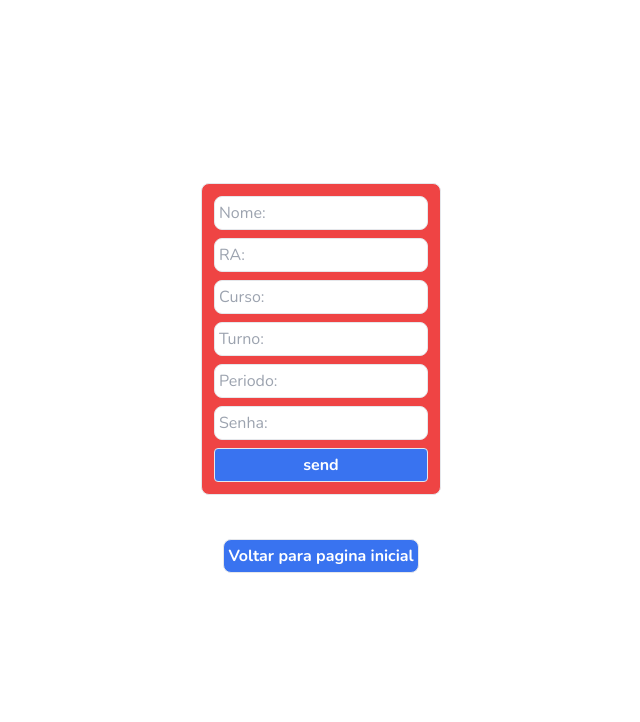
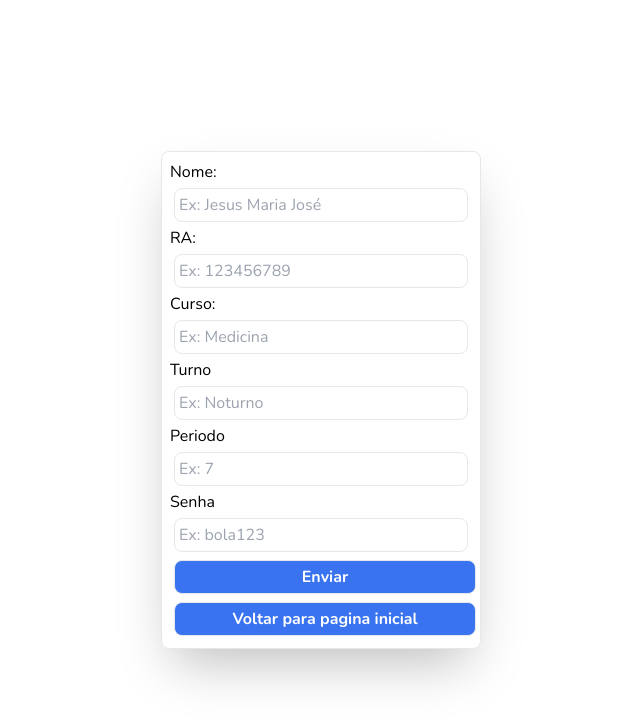
Before and after one commit to guimell/myuni, a Next.js app: page /signup in a window 1280 px wide. Shown: the top 722 px of the page, without its empty margins (319-959 px from the left). Built offline with nearby package versions, Linux system fonts and the light colour scheme.

Commit message:
overhaul signup

```diff
--- a/src/app/signup/page.tsx
+++ b/src/app/signup/page.tsx
@@ -58,56 +58,63 @@ export default function SignUp() {
 
   return (
     <main>
-      <div className="bg-red-500 border p-2 rounded-lg">
+      <div className="bg-transparent shadow-2xl border p-2 rounded-lg w-full sm:w-80">
         <form className="flex flex-col" onSubmit={creatUser}>
+          <p>Nome:</p>
           <input
             onChange={(event) => setName(event.target.value)}
             type="text"
-            placeholder="Nome:"
+            placeholder="Ex: Jesus Maria José"
             value={name}
           />
+          <p>RA:</p>
           <input
             onChange={(event) => setRa(event.target.value)}
             type="text"
-            placeholder="RA:"
+            placeholder="Ex: 123456789"
             value={ra}
           />
+          <p>Curso:</p>
           <input
             onChange={(event) => setCurso(event.target.value)}
             type="text"
-            placeholder="Curso:"
+            placeholder="Ex: Medicina"
             value={curso}
           />
+          <p>Turno</p>
           <input
             onChange={(event) => setTurno(event.target.value)}
             type="text"
-            placeholder="Turno:"
+            placeholder="Ex: Noturno"
             value={turno}
           />
+          <p>Periodo</p>
           <input
             onChange={(event) => setPeriodo(event.target.value)}
             type="text"
-            placeholder="Periodo:"
+            placeholder="Ex: 7"
             value={periodo}
           />
+          <p>Senha</p>
           <input
             onChange={(event) => setPassword(event.target.value)}
             type="password"
-            placeholder="Senha:"
+            placeholder="Ex: bola123"
             value={password}
           />
-          <button
-            className="m-1 p-1 rounded  bg-blue-700 text-white"
-            type="submit"
-          >
-            send
-          </button>
+          <div className="w-full">
+            <button
+              className=" p-1 w-full  bg-blue-700 text-white"
+              type="submit"
+            >
+              Enviar
+            </button>
+
+            <Link href={"/"}>
+              <button className="w-full">Voltar para pagina inicial</button>
+            </Link>
+          </div>
         </form>
-      </div>
-      <div className="py-10">
-        <Link href={"/"}>
-          <button>Voltar para pagina inicial</button>
-        </Link>
       </div>
     </main>
   );
```
